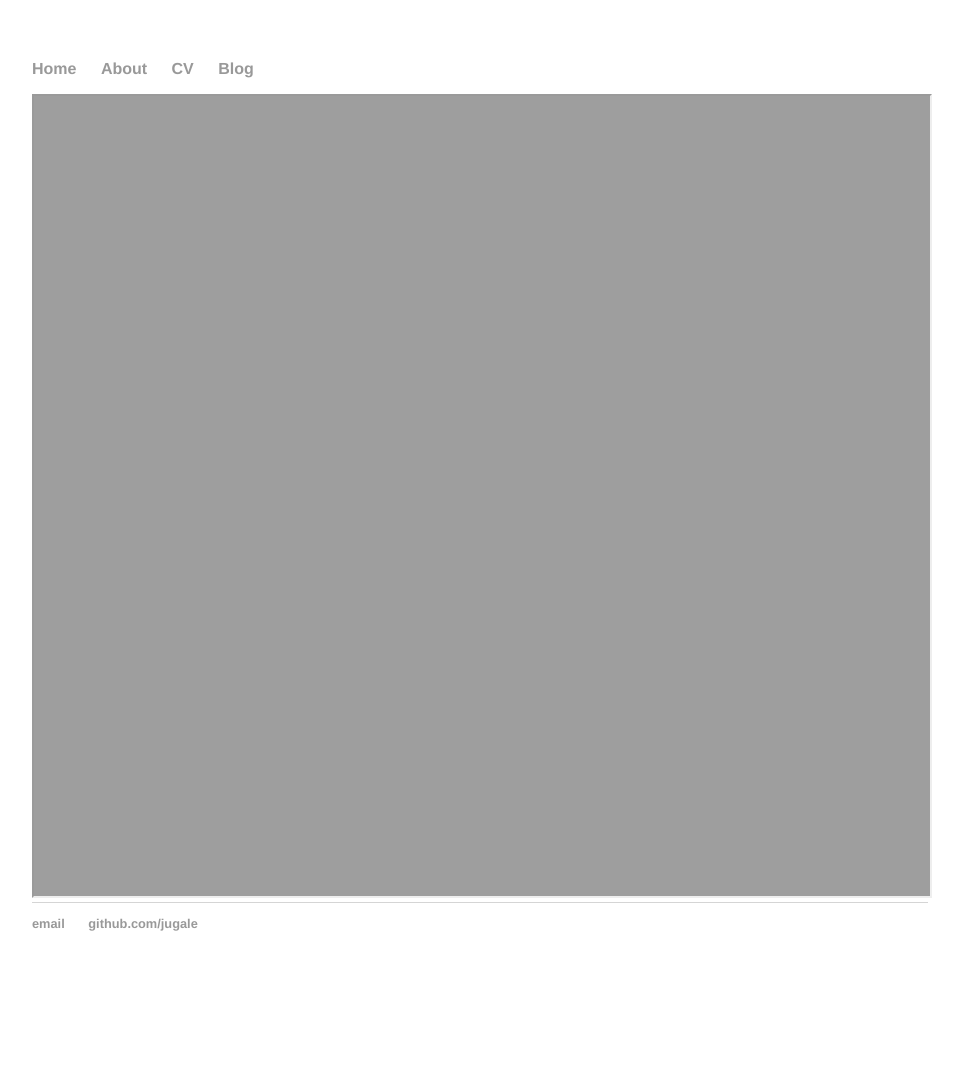
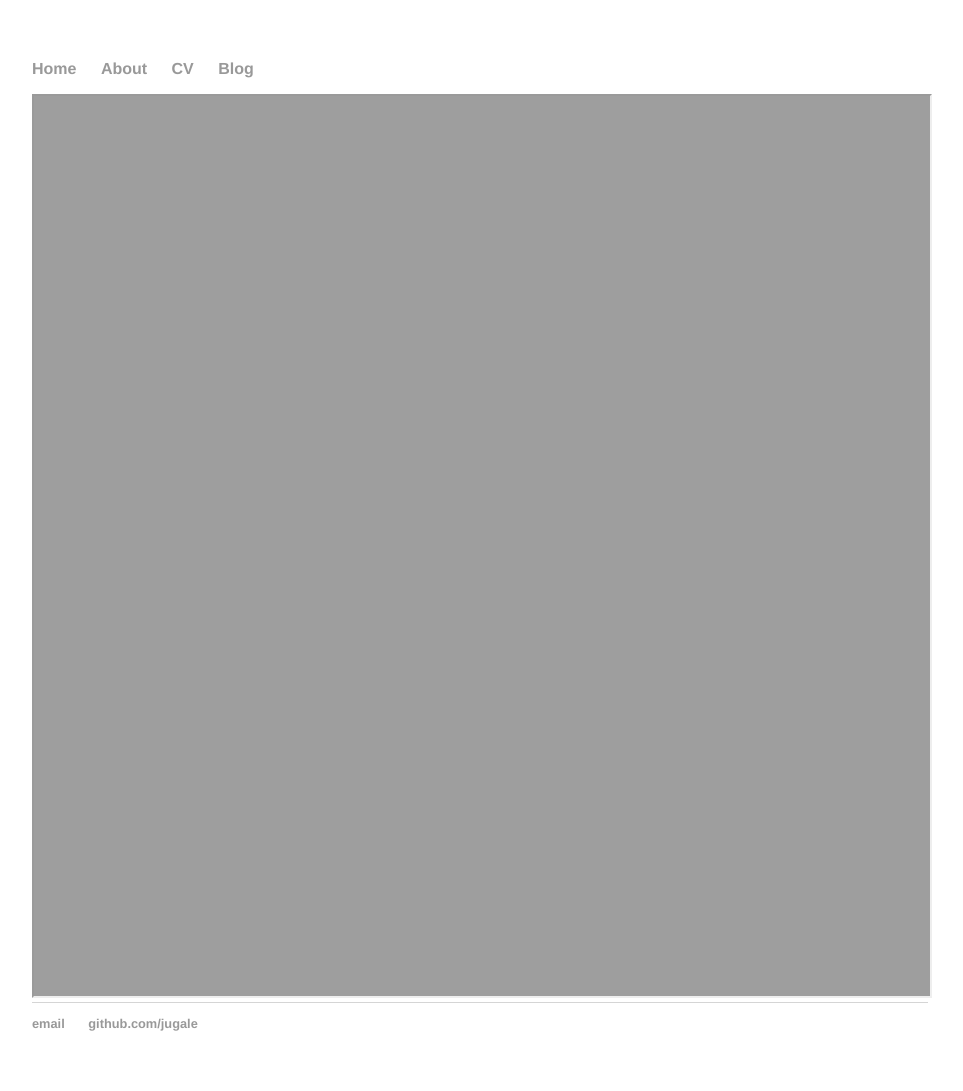
Before and after one commit to jugale/jugale.github.io, a Jekyll site: the page built from cv/index.html, in a window 1280 px wide. Shown: the whole page, without its empty margins (160-1123 px from the left). Built offline with Jekyll 4.4.1, drawn with Linux system fonts in a browser that asks for light colours; before the commit the page ends 991 px from its top, so only the background shows below that.

Commit message:
update index

```diff
--- a/cv/index.html
+++ b/cv/index.html
@@ -3,5 +3,5 @@
 title: CV
 ---
 <body>
-<iframe src="https://jugale.github.io/files/jugale_Resume2020_Portfolio.pdf" width="100%" height="800"></iframe>
+<iframe src="https://jugale.github.io/files/jugale_Resume2020_Portfolio.pdf" width="100%" height="900"></iframe>
 </body>
```
